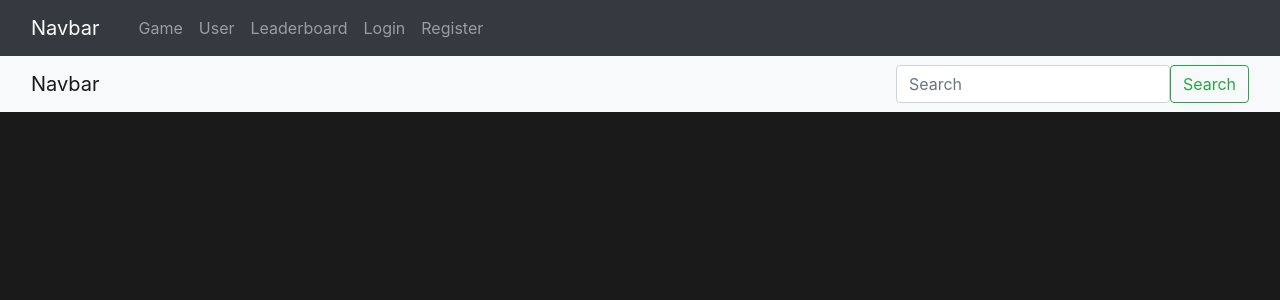
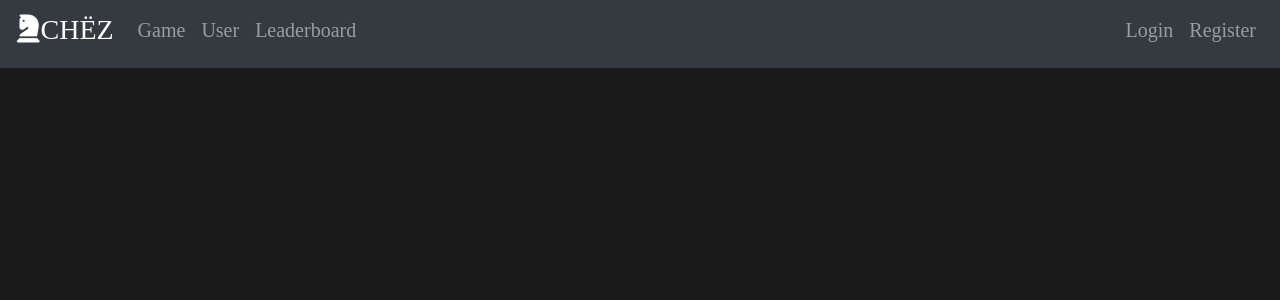
Before and after one commit to exfargo/Chess, an Angular app in the folder ChessFrontend/ChessFrontendEnd/: page / in a window 1280 px wide. Shown: the top 300 px of the page. Built offline with nearby package versions, Linux system fonts and the light colour scheme.

Commit message:
graphic design af bráško

```diff
--- a/ChessFrontend/ChessFrontendEnd/src/app/app.component.html
+++ b/ChessFrontend/ChessFrontendEnd/src/app/app.component.html
@@ -1,38 +1,31 @@
-<nav class="navbar navbar-expand-lg navbar-dark bg-dark" >
-  <div class="container-fluid" >
-    <a class="navbar-brand" href="#">Navbar</a>
-    <button class="navbar-toggler" type="button" data-bs-toggle="collapse" data-bs-target="#navbarSupportedContent" aria-controls="navbarSupportedContent" aria-expanded="false" aria-label="Toggle navigation">
+<nav class="navbar navbar-expand-lg navbar-dark bg-dark">
+  <a class="navbar-brand" href="#"><h3><i class="fas fa-chess-knight"></i>CHËZ</h3></a>
+  <button class="navbar-toggler" type="button" data-toggle="collapse" data-target="#navbarSupportedContent" aria-controls="navbarSupportedContent" aria-expanded="false" aria-label="Toggle navigation">
     <span class="navbar-toggler-icon"></span>
   </button>
-    <div class="collapse navbar-collapse container-fluid" id="navbarSupportedContent" >
-      <ul class="navbar-nav me-auto mb-2 mb-lg-0">
+
+  <div class="collapse navbar-collapse" id="navbarSupportedContent">
+    <ul class="navbar-nav mr-auto mb-2 mb-lg-0">
       <li class="nav-item">
-          <a class="nav-link" routerLink="game">Game</a>
+        <a class="nav-link" routerLink="game"><h5>Game</h5></a>
       </li>
       <li class="nav-item">
-          <a class="nav-link" routerLink="user">User</a>
+        <a class="nav-link" routerLink="user"><h5>User</h5></a>
       </li>
       <li class="nav-item">
-          <a class="nav-link" routerLink="leaderboard">Leaderboard</a>
-        </li>
-        <li class="nav-item">
-          <a class="nav-link" routerLink="login">Login</a>
-        </li>
-        <li class="nav-item">
-          <a class="nav-link" routerLink="register">Register</a>
+        <a class="nav-link" routerLink="leaderboard"><h5>Leaderboard</h5></a>
       </li>
     </ul>
-    </div>
-  </div>
-</nav>
-
-<nav class="navbar navbar-light bg-light">
-  <div class="container-fluid">
-    <a class="navbar-brand">Navbar</a>
-    <div class="d-flex">
-      <input class="form-control me-2" type="search" placeholder="Search" aria-label="Search">
-      <button class="btn btn-outline-success" type="submit">Search</button>
-    </div>
+    <form class="form-inline my-2 my-lg-0">
+      <ul class="navbar-nav mr-auto mb-2 mb-lg-0">
+        <li>
+          <a class="nav-link" routerLink="login"><h5>Login</h5></a>
+        </li>
+        <li>
+          <a class="nav-link" routerLink="register"><h5>Register</h5></a>
+        </li>
+      </ul>
+    </form>
   </div>
 </nav>
 
--- a/ChessFrontend/ChessFrontendEnd/src/app/register/register.component.html
+++ b/ChessFrontend/ChessFrontendEnd/src/app/register/register.component.html
@@ -1,11 +1,8 @@
-
-
-<div class="d-flex justify-content-center mb-5 align-items-center">
-  <form class="p-5 bg-white d-flex justify-content-center flex-column">
-    <img class="mb-4" alt="" width="72" height="57">
-    <h1 class="h3 mb-3 fw-normal  text-center">Registration</h1>
-    <label for="inputEmail" class="visually-hidden">Nickname</label>
-    <input type="text" id="inputEmail" class="form-control" placeholder="Nickname">
+<div class="d-flex justify-content-center mb-5 align-items-center text-white">
+  <form class="p-5 bg-dark d-flex justify-content-center flex-column">
+    <h1 class="h3 mb-4 fw-normal  text-center"> <i class="fas fa-chess-knight"></i> Registration</h1>
+    <label for="inputNick" class="visually-hidden">Nickname</label>
+    <input type="text" id="inputNick" class="form-control" placeholder="Nickname">
     <label for="inputPassword" class="visually-hidden">Password</label>
     <input type="password" id="inputPassword" class="form-control" placeholder="Password">
     <div class="checkbox mb-3">
--- a/ChessFrontend/ChessFrontendEnd/src/styles.scss
+++ b/ChessFrontend/ChessFrontendEnd/src/styles.scss
@@ -2,4 +2,5 @@
 @import '~bootstrap/dist/css/bootstrap.min.css';
 body{
   background-color: #1a1a1a;
+  font-family: Bahnschrift;
 }
```
Also changed, not shown: 2 other files (tests, documents, lock files or other folders). Lines whose indentation alone changed are shown as unchanged.
